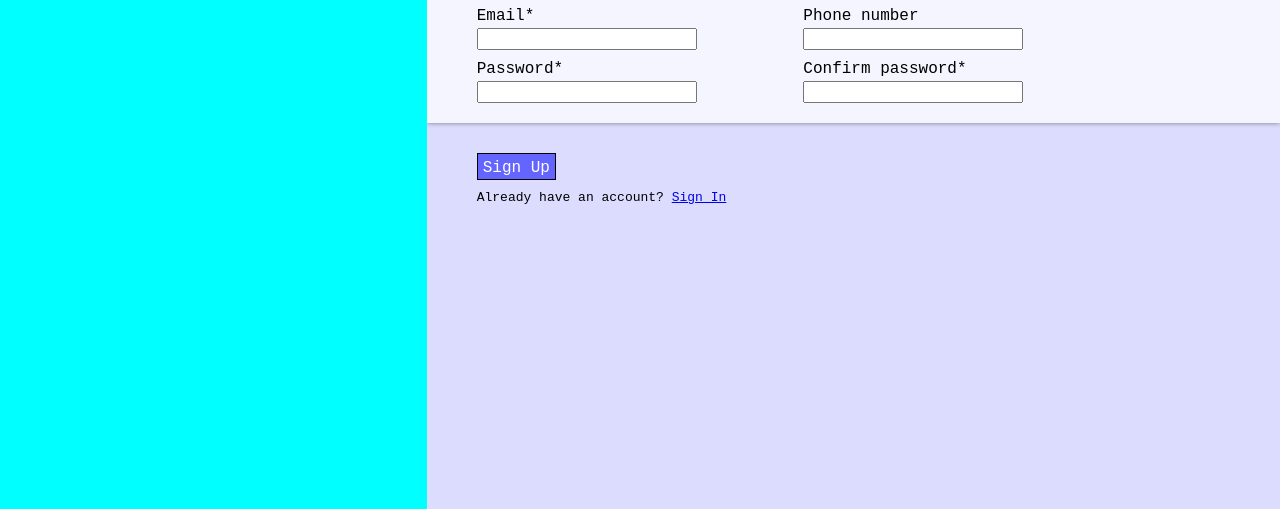
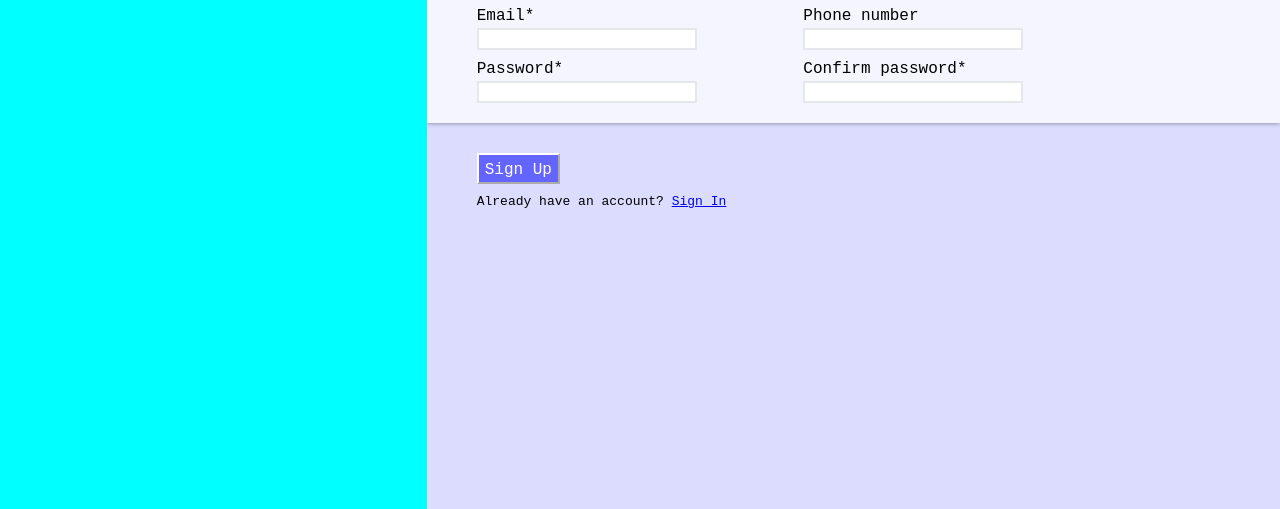
Before and after one commit to cuzUrGnocchi/odin-sign-up-form, a plain HTML site: page index.html in a window 1280 px wide. Shown: the part 291-800 px from the top of the page. Drawn offline with Linux system fonts and the light colour scheme.

Commit message:
Change button's border style

```diff
--- a/css/styles.css
+++ b/css/styles.css
@@ -96,6 +96,12 @@ label {
 input {
     width: 220px;
     font: inherit;
+    border: 2px solid #E5E7EB;
+}
+
+input:focus-visible {
+    outline: none;
+    border: 2px solid rgb(20, 20, 255);
 }
 
 .sign-up {
@@ -103,10 +109,14 @@ input {
     color: white;
     font-family: var(--content-font);
     font-size: 1rem;
-    padding: 5px 5px 2px;
+    padding: 6px 6px 3px;
     margin-left: var(--left-margin);
     margin-top: 30px;
-    border: 1px solid black;
+    border: 2px outset white;
+}
+
+.sign-up:active {
+    border-style: inset;
 }
 
 .member-already {
```
Also changed, not shown: js/script.js (added).
